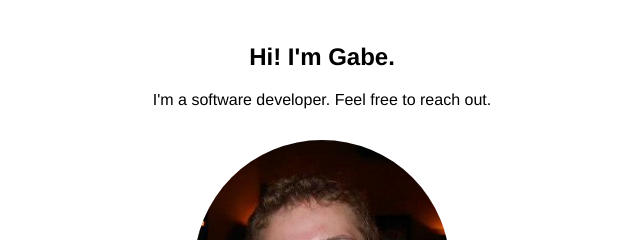
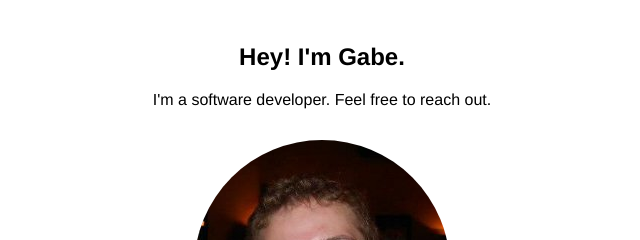
Before and after one commit to gabergg/gabergg.github.io, a plain HTML site: page index.html in a window 1280 px wide. Shown: the top 240 px of the page, 318-958 px from the left. Drawn offline with Linux system fonts and the light colour scheme.

Commit message:
Update index.html

```diff
--- a/index.html
+++ b/index.html
@@ -9,7 +9,7 @@
 <body>
     <div class="container">
         <div class="top-text">
-            <h2> Hi! I'm Gabe. </h2>
+            <h2> Hey! I'm Gabe. </h2>
             <p> I'm a software developer. Feel free to reach out. </p>
         </div>
         <div>
```
